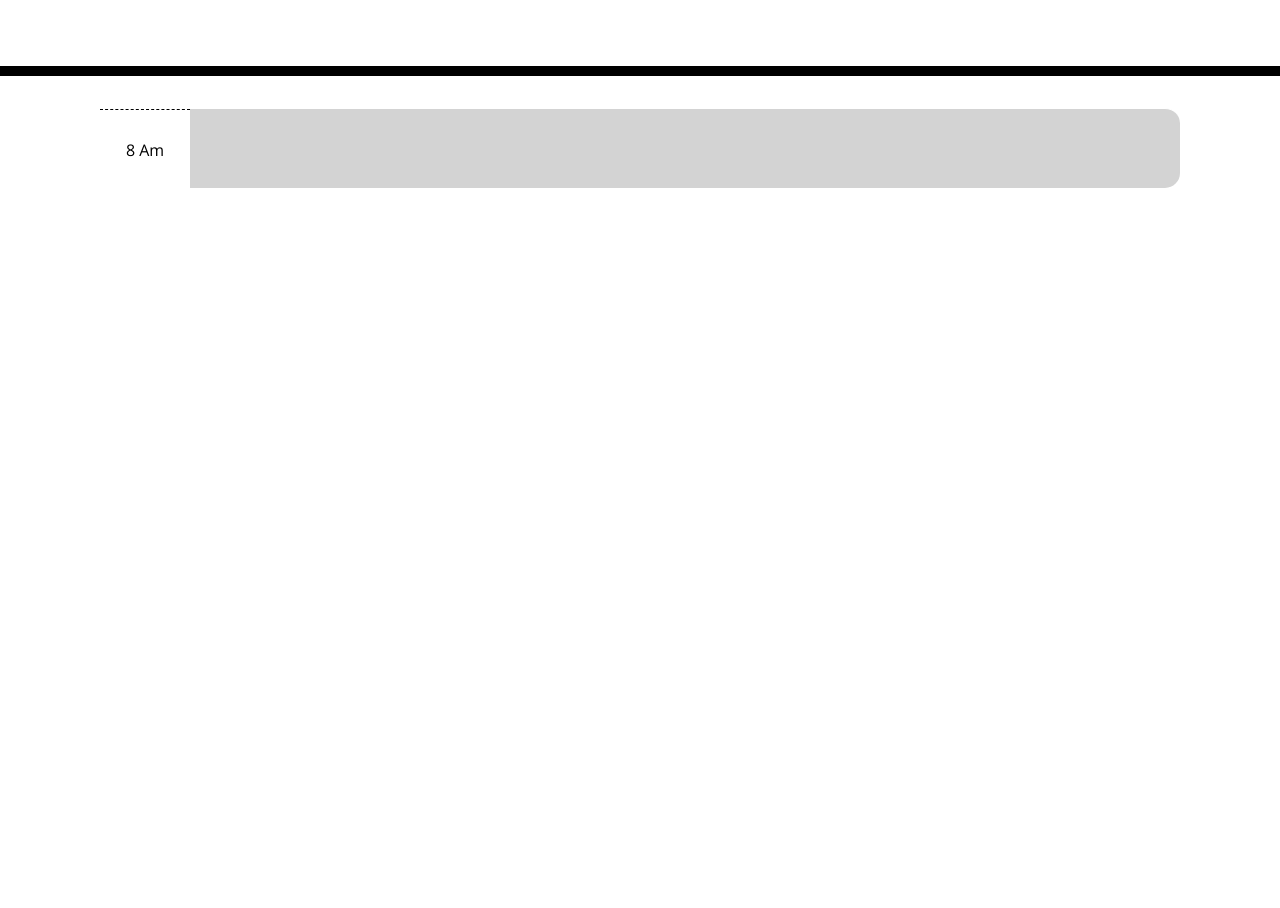
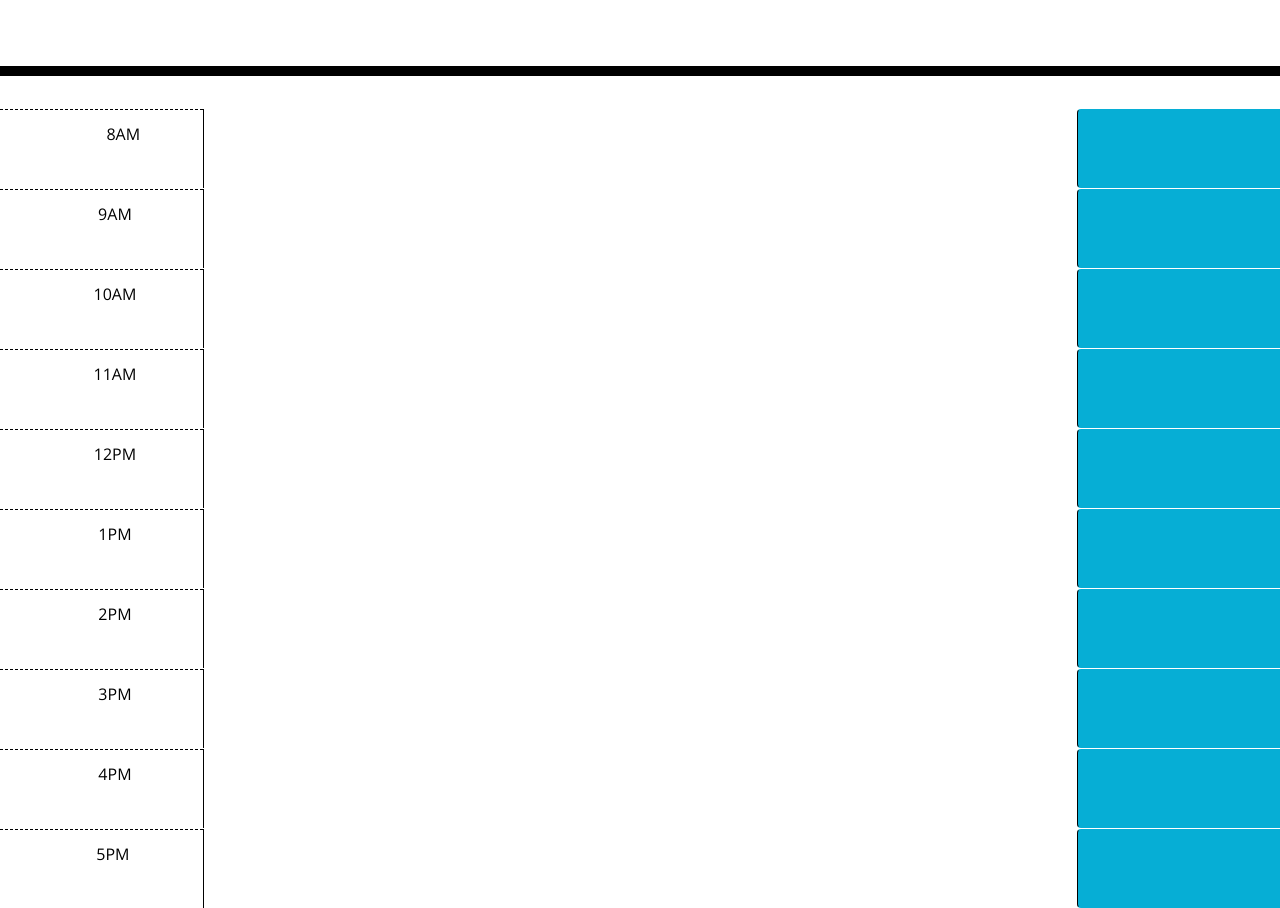
Before and after one commit to Danaalami-cloud/work-day-calendar-application, a plain HTML site: page index.html in a window 1280 px wide. Shown: the part 296-1204 px from the top of the page. Before the commit the page ends 800 px from the top, so only its background shows below. Drawn offline with nearby package versions, Linux system fonts and the light colour scheme.

Commit message:
re did time blocks in html

```diff
--- a/index.html
+++ b/index.html
@@ -32,20 +32,97 @@
       <h1>Current Time &amp; Date:<br />  <span id="time-display">00:00:00</span></h1>
     </header>
     <div class="container">
-        <section class="col-12 col-md-8 col-lg-9">
-            <div class="table-responsive">
-              <table class="table table-bordered custom-table">
-        </div>
+
     </div>
 
       <!-- Timeblocks go here -->
-      <div class="container">
-          <div ide="hour8" class="row time-block past">
-              <div class="col-md-1 hour">
-                  8 Am
+      <div class="container"></div>
+        <div id="8" class="row time-block">
+            <div class="col-md-2 hour">
+              8AM
+            </div>
+            <textarea class="col-md-8 description">
+            </textarea>
+            <button class="btn saveBtn col-md-2"></button>
+          </div>
+    <div id="9" class="row time-block">
+        <div class="col-md-2 hour">
+          9AM
+        </div>
+        <textarea class="col-md-8 description">
+        </textarea>
+        <button class="btn saveBtn col-md-2"></button>
+      </div>
+      <div id="10" class="row time-block">
+        <div class="col-md-2 hour">
+          10AM
+        </div>
+        <textarea class="col-md-8 description">
+        </textarea>
+        <button class="btn saveBtn col-md-2"></button>
+      </div>
+      <div id="11" class="row time-block">
+        <div class="col-md-2 hour">
+          11AM
+        </div>
+        <textarea class="col-md-8 description">
+        </textarea>
+        <button class="btn saveBtn col-md-2"></button>
+      </div>
+      <div id="12" class="row time-block">
+        <div class="col-md-2 hour">
+          12PM
+        </div>
+        <textarea class="col-md-8 description">
+        </textarea>
+        <button class="btn saveBtn col-md-2"></button>
+      </div>
+      <div id="1" class="row time-block">
+        <div class="col-md-2 hour">
+          1PM
+        </div>
+        <textarea class="col-md-8 description">
+        </textarea>
+        <button class="btn saveBtn col-md-2"></button>
+      </div>
+      <div id="2" class="row time-block">
+        <div class="col-md-2 hour">
+          2PM
+        </div>
+        <textarea class="col-md-8 description">
+        </textarea>
+        <button class="btn saveBtn col-md-2"></button>
+      </div>
+      <div id="3" class="row time-block">
+        <div class="col-md-2 hour">
+          3PM
+        </div>
+        <textarea class="col-md-8 description">
+        </textarea>
+        <button class="btn saveBtn col-md-2"></button>
+      </div>
+        <div id="4" class="row time-block">
+            <div class="col-md-2 hour">
+          4PM
+            </div>
+            <textarea class="col-md-8 description">
+            </textarea>
+            <button class="btn saveBtn col-md-2"></button>
           </div>
 
-    </div>
+          <div id="5" class="row time-block">
+            <div class="col-md-2 hour">
+         5PM
+            </div>
+            <textarea class="col-md-8 description">
+            </textarea>
+            <button class="btn saveBtn col-md-2"></button>
+          </div>
+
+
+
+
+
 
 
     <script src="https://cdnjs.cloudflare.com/ajax/libs/jquery/3.2.1/jquery.min.js"></script>
```
